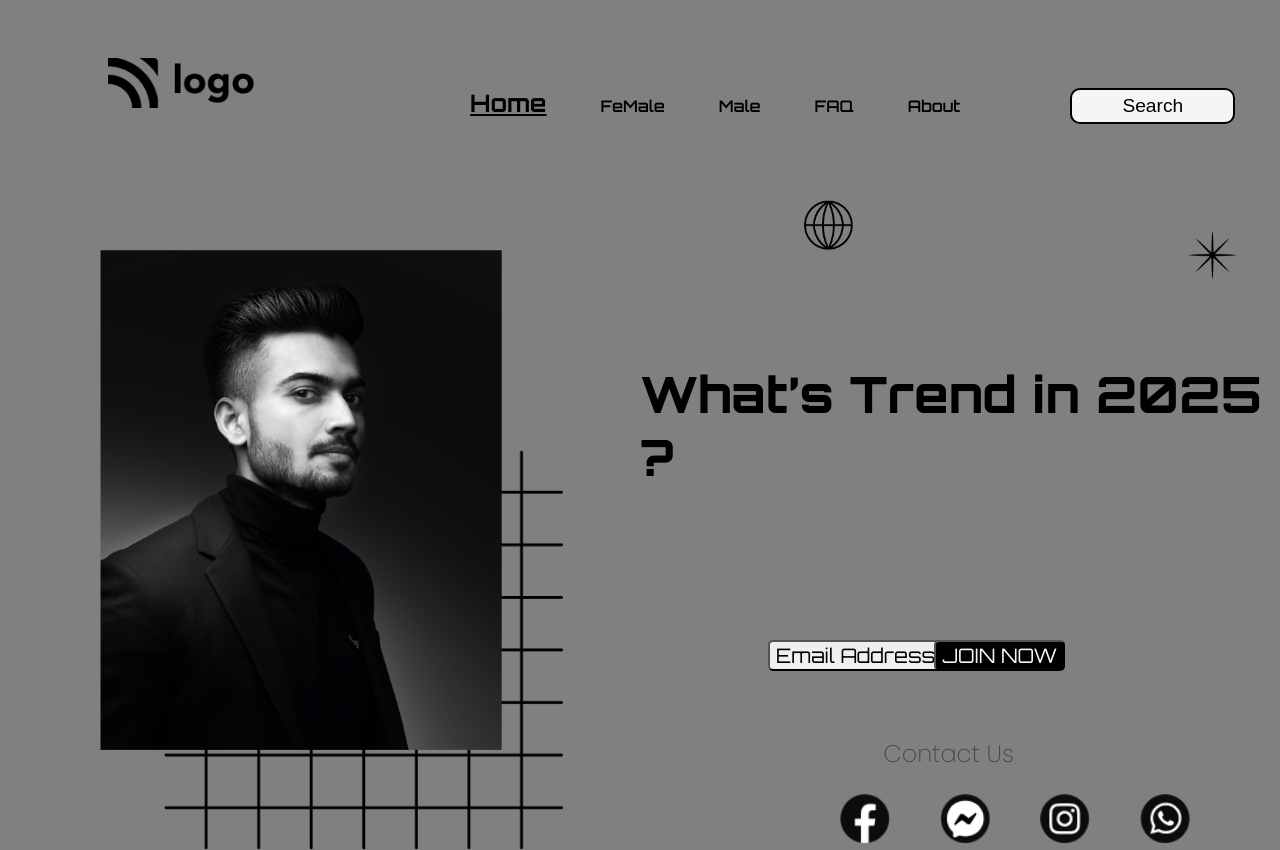
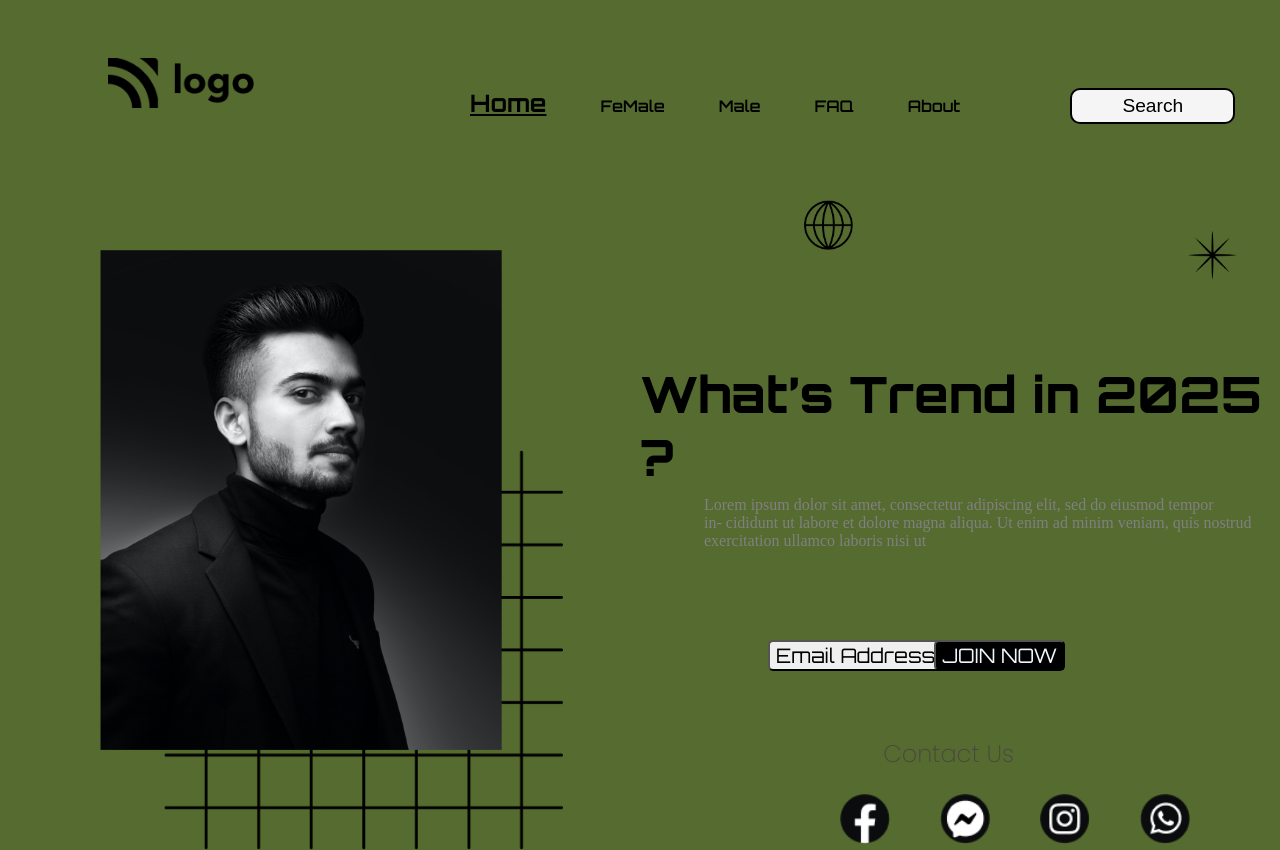
Before and after one commit to sonivina1001/Pro_01_Street_style_landing_page-, a website: page index.html in a window 1280 px wide. Shown: the top 850 px of the page. Drawn offline with Linux system fonts and the light colour scheme.

Commit message:
again bgc change for demo purpoose

```diff
--- a/style.css
+++ b/style.css
@@ -1,5 +1,5 @@
 body {
-  background-color: grey;
+  background-color: darkolivegreen;
   height: 100vh;
   width: 100%;
 }
```
